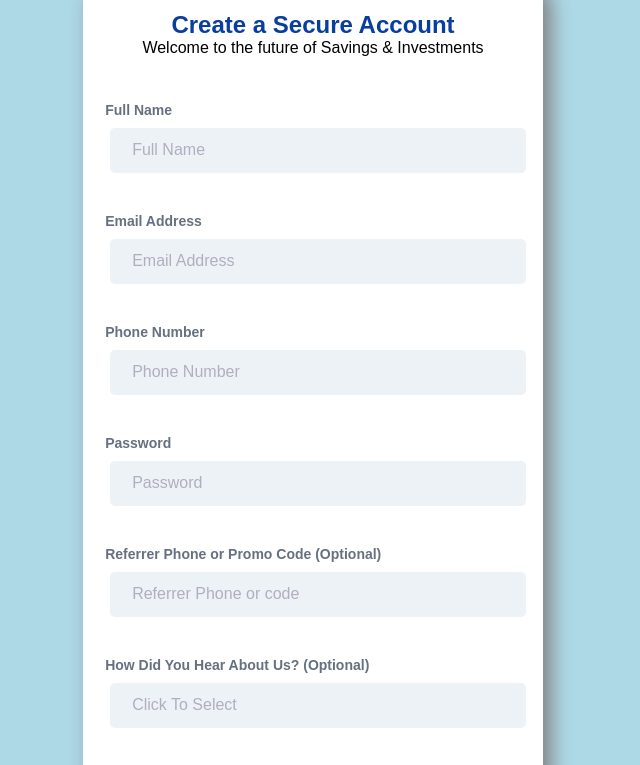
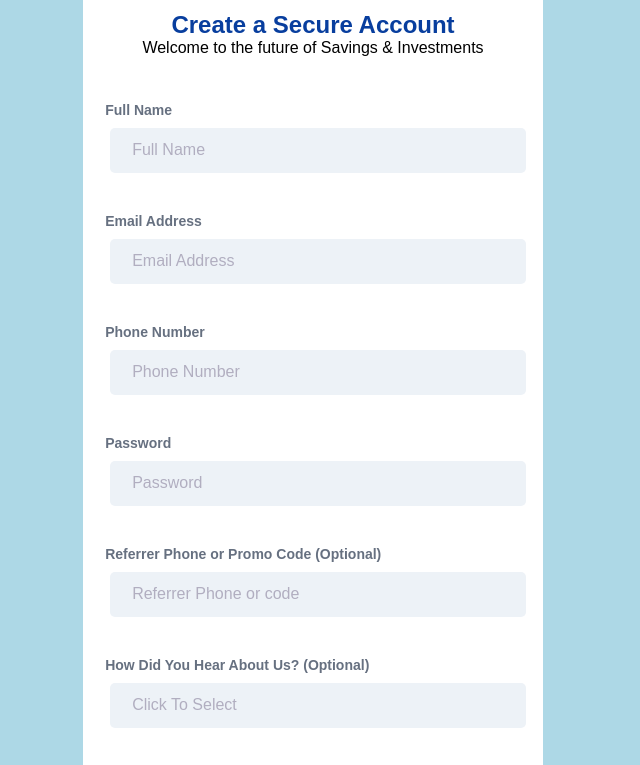
Before and after one commit to i-Mhyke/HTML-TASK-2, a plain HTML site: page index.html in a window 1280 px wide. Shown: the part 148-913 px from the top of the page, without its empty margins (327-967 px from the left). Drawn offline with Linux system fonts and the light colour scheme; a web font is replaced by a local one.

Commit message:
Update style.css

```diff
--- a/style.css
+++ b/style.css
@@ -23,7 +23,6 @@ img {
 	border: 2px solid white;
 	border-radius: 20px 20px 20px 0px;
 	padding: 20px;
-	filter:drop-shadow(8px 8px 10px gray);
 }
 .formHeader{
 	margin: 10px;
```
